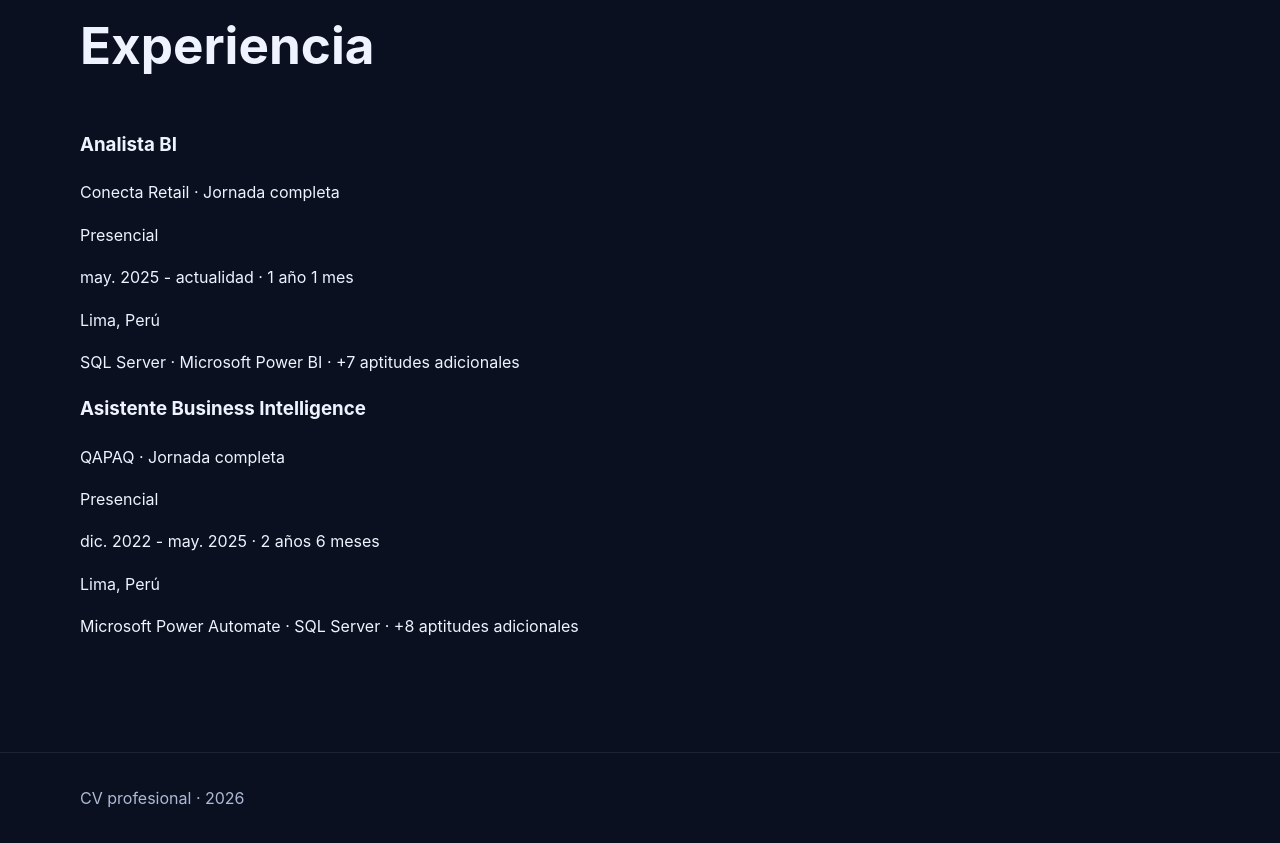
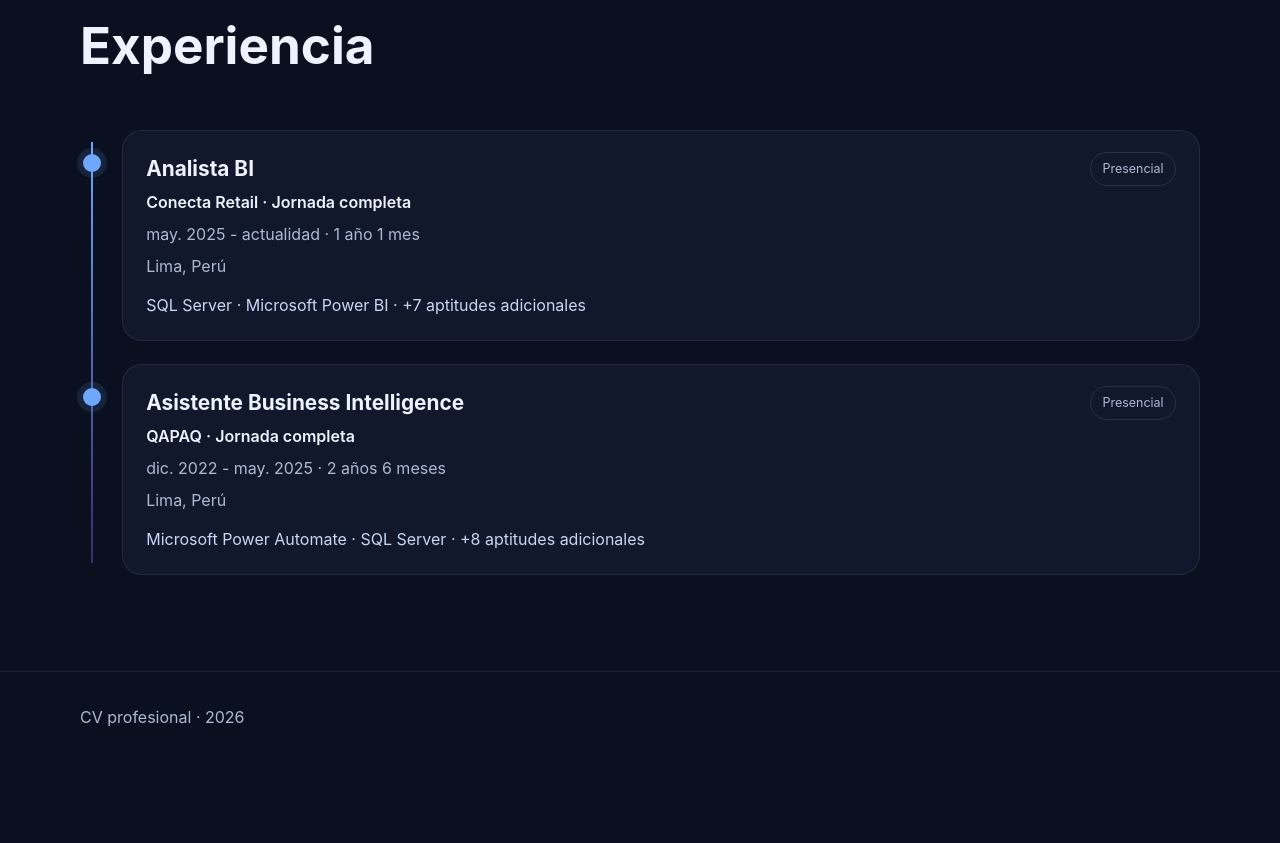
Before and after one commit to 0xJuan-aux/cv_0xJuan, a plain HTML site: page index.html in a window 1280 px wide. Shown: the part 1792-2635 px from the top of the page. After the commit the page ends 2554 px from the top, so only its background shows below. Drawn offline with Linux system fonts and the light colour scheme.

Commit message:
Agregar diseño timeline para experiencia profesional

```diff
--- a/css/style.css
+++ b/css/style.css
@@ -59,4 +59,80 @@
 }
 .chip:hover { transform: translateY(-3px); border-color: var(--accent); }
 .empty-state { color: var(--muted); padding: 1.25rem; border: 1px dashed rgba(255,255,255,.15); border-radius: 16px; }
+
+.timeline {
+  position: relative;
+  display: grid;
+  gap: 1.4rem;
+  margin-top: 2.5rem;
+}
+.timeline::before {
+  content: "";
+  position: absolute;
+  left: 11px;
+  top: 12px;
+  bottom: 12px;
+  width: 2px;
+  background: linear-gradient(var(--accent), rgba(139,92,246,.35));
+}
+.timeline-item {
+  position: relative;
+  padding-left: 42px;
+}
+.timeline-marker {
+  position: absolute;
+  left: 3px;
+  top: 24px;
+  width: 18px;
+  height: 18px;
+  border-radius: 50%;
+  background: var(--accent);
+  box-shadow: 0 0 0 6px rgba(110,168,254,.12);
+}
+.timeline-card {
+  padding: 1.35rem 1.45rem;
+  border-radius: 20px;
+  background: var(--surface);
+  border: 1px solid rgba(255,255,255,.08);
+  transition: transform .25s ease, border-color .25s ease, box-shadow .25s ease;
+}
+.timeline-card:hover {
+  transform: translateY(-4px);
+  border-color: rgba(110,168,254,.55);
+  box-shadow: 0 18px 40px rgba(0,0,0,.22);
+}
+.timeline-head {
+  display: flex;
+  align-items: flex-start;
+  justify-content: space-between;
+  gap: 1rem;
+}
+.timeline h3 {
+  margin: 0;
+  font-size: 1.3rem;
+}
+.company {
+  margin: .15rem 0 0;
+  color: var(--text);
+  font-weight: 600;
+}
+.period,
+.location,
+.job-skills {
+  margin: .35rem 0 0;
+  color: var(--muted);
+}
+.job-skills {
+  margin-top: .8rem;
+  color: #c9d7f5;
+}
+.work-mode {
+  flex: 0 0 auto;
+  padding: .35rem .7rem;
+  border-radius: 999px;
+  border: 1px solid rgba(255,255,255,.1);
+  color: var(--muted);
+  font-size: .78rem;
+}
+
 footer { padding: 2rem 0; color: var(--muted); border-top: 1px solid rgba(255,255,255,.08); }
```
